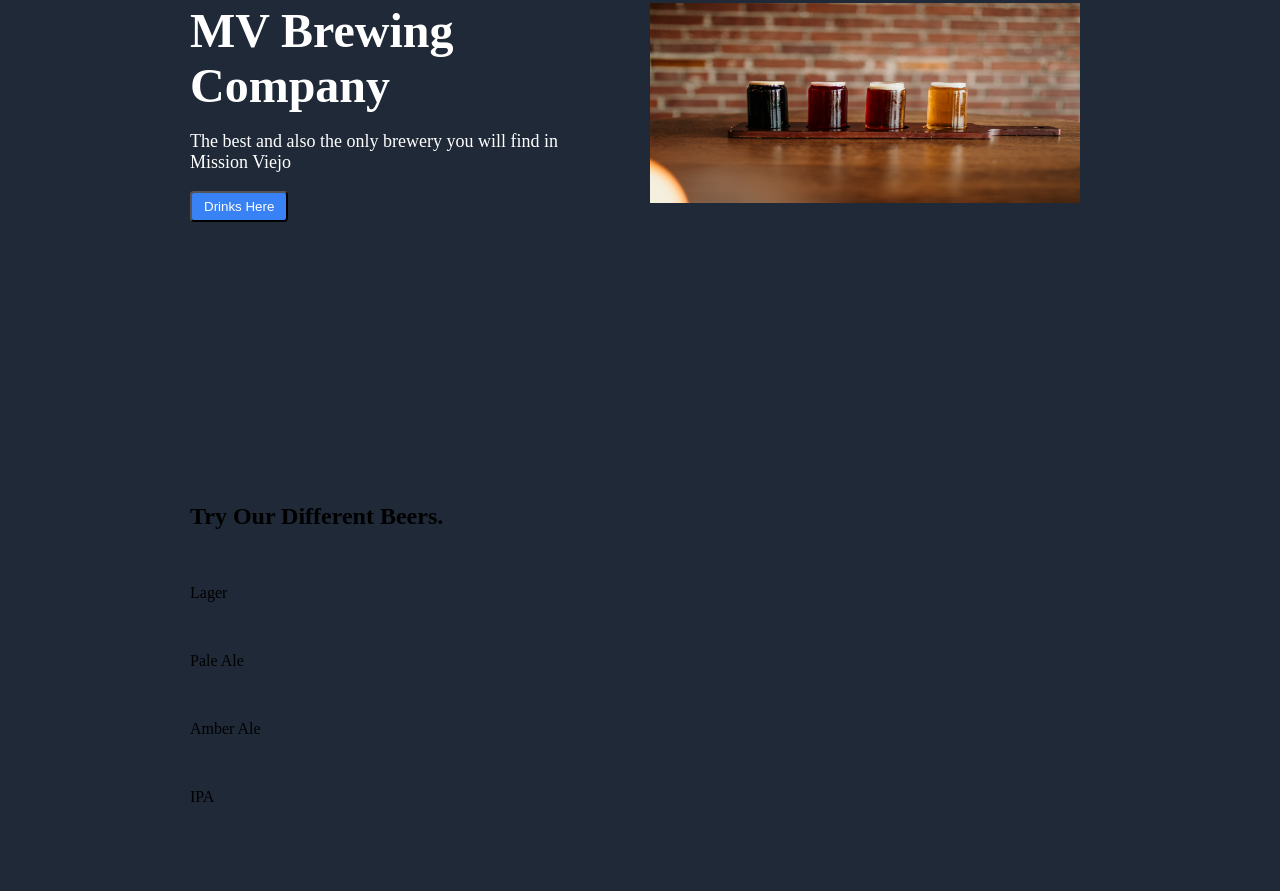
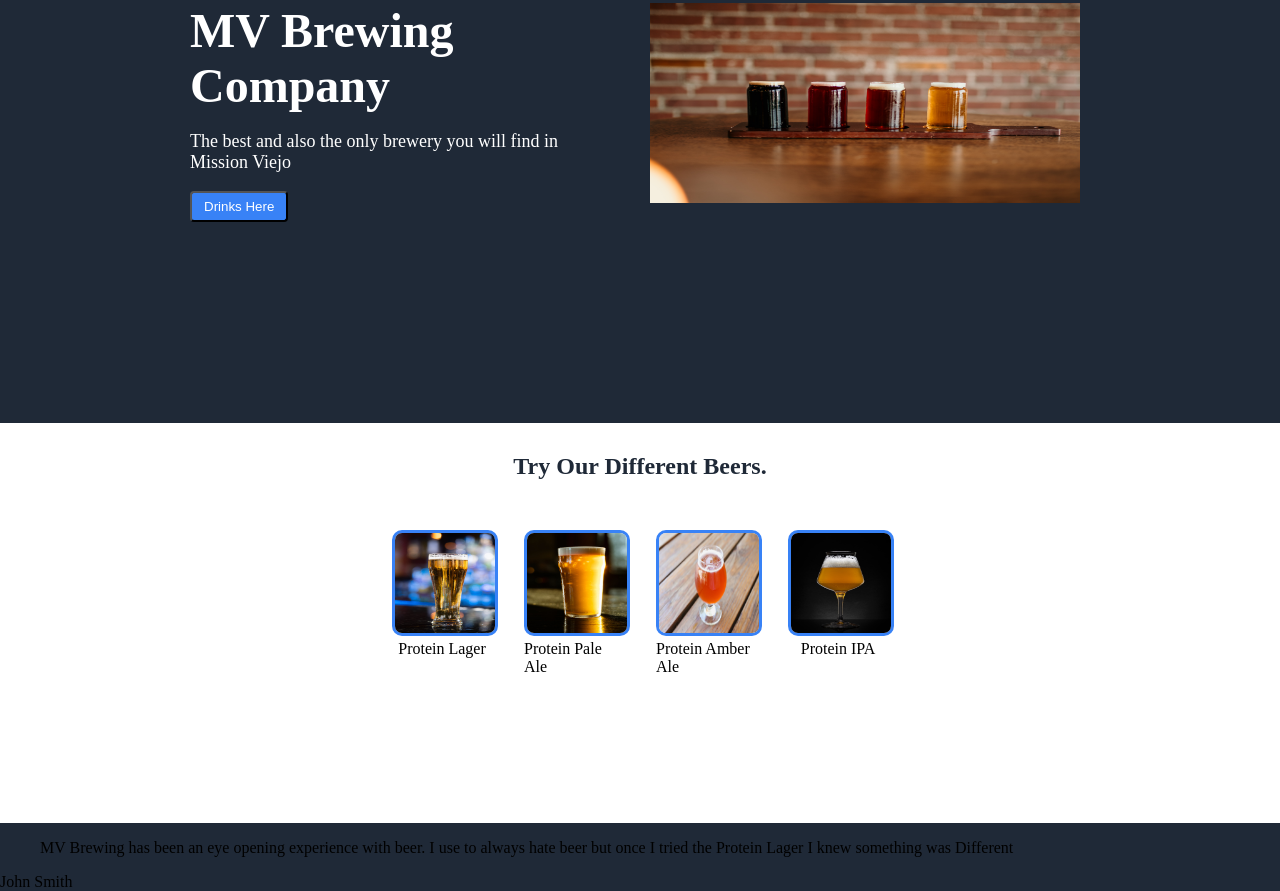
Before and after one commit to jdknittle/Landing-Page, a plain HTML site: page index.html in a window 1280 px wide. Shown: the part 385-1276 px from the top of the page. Before the commit the page ends 1207 px from the top, so only its background shows below. Drawn offline with Linux system fonts and the light colour scheme.

Commit message:
Finished Photo Gallery

```diff
--- a/index.html
+++ b/index.html
@@ -8,6 +8,7 @@
     <link rel="stylesheet" href="styles.css" />
   </head>
   <body>
+    <div class="hero-wrapper">
       <div class="hero-container">
         <header class="header">
           <img
@@ -24,36 +25,52 @@
         <section class="hero">
           <div class="hero-text">
             <h1>MV Brewing Company</h1>
-            <p>The best and also the only brewery you will find in Mission Viejo</p>
+            <p>
+              The best and also the only brewery you will find in Mission Viejo
+            </p>
             <button>Drinks Here</button>
           </div>
           <div class="hero-img">
-                <img class="beer-flight" src="photos/beer-flight.jpg" alt="">
+            <img class="beer-flight" src="photos/beer-flight.jpg" alt="" />
           </div>
         </section>
       </div>
     </div>
-      <section class="photo-gallery">
+    <div class="photo-wrapper">
+      <div class="photo-container">
         <h2>Try Our Different Beers.</h2>
+        <div class="block-container">
           <div class="photo-block">
-        <img class="beer" src="" alt="">
-        <p>Lager</p>
+            <img class="beer" src="photos/beer-lager.jpg" alt="" />
+            <p>Protein Lager</p>
           </div>
           <div class="photo-block">
-        <img class="beer" src="" alt="">
-        <p>Pale Ale</p>
+            <img class="beer" src="photos/beer-Pale-Ale.jpg" alt="" />
+            <p>Protein Pale Ale</p>
           </div>
           <div class="photo-block">
-        <img class="beer" src="" alt="">
-        <p>Amber Ale</p>
+            <img class="beer" src="photos/beer-Amber-Ale.jpg" alt="" />
+            <p>Protein Amber Ale</p>
           </div>
-        <img class="beer" src="" alt="">
-        <p>IPA</p>
-
+          <div class="photo-block">
+            <img class="beer" src="photos/beer-IPA.jpg" alt="" />
+            <p>Protein IPA</p>
+          </div>
+        </div>
+      </div>
+    </div>
+    <section class="quote-wrapper">
+      <div class="quote-container">
+        <blockquote>
+          MV Brewing has been an eye opening experience with beer. I use to
+          always hate beer but once I tried the Protein Lager I knew something
+          was Different
+        </blockquote>
+        <figcaption>John Smith</figcaption>
+      </div>
     </section>
     <section></section>
-      <section></section>
-    </div>
+
     <footer></footer>
   </body>
 </html>
--- a/styles.css
+++ b/styles.css
@@ -1,30 +1,26 @@
 body {
     margin: 0;
     padding: 0;
-    max-width: 900px;
-    margin: 0 auto;
     background-color: #1F2937;
 }
 
 .hero-container{
     color: white;
-
+    max-width: 900px;
+    margin: 0 auto;
 }
 
 .hero {
     display: flex;
     gap: 30px;
-    height: 60vh;
+    height: 50vh;
 }
 
-.hero-text {
+.hero-text, .beer-flight {
     width: 430px;
     height: 200px;
 }
-.beer-flight {
-    width: 430px;
-    height: 200px;
-}
+
 .hero-text h1 {
     font-size: 48px;
     font-weight:bolder;
@@ -42,6 +38,53 @@ body {
     border-radius: 4px;
 }
 
+.photo-wrapper {
+    background-color: white;
+    width: 100%;
+}
+.photo-container {
+
+    max-width: 700px;
+    margin: 0 auto;
+    height: 50vh;
+}
+
+.photo-container h2 {
+    text-align: center;
+
+   padding: 30px;
+
+    color: #1F2937;
+
+}
+
+.photo-block p {
+    display: flex;
+    justify-content: center;
+    align-items: center;
+    margin: 0;
+}
+
+.block-container {
+    display: flex;
+    justify-content: center;
+    align-items: center;
+    gap: 32px;
+
+}
+
+.beer {
+    width: 100px;
+    height: 100px;
+    border: 3px solid #3882F6;
+    border-radius: 10px;
+}
+
+.photo-block {
+
+    width: 100px;
+    height: 150px;
+}
 
 ul {
    list-style-type: none;
```
Also changed, not shown: photos/beer-Amber-Ale.jpg (added), photos/beer-IPA.jpg (added), photos/beer-Pale-Ale.jpg (added), photos/beer-lager.jpg (added). Lines whose indentation alone changed are shown as unchanged.
